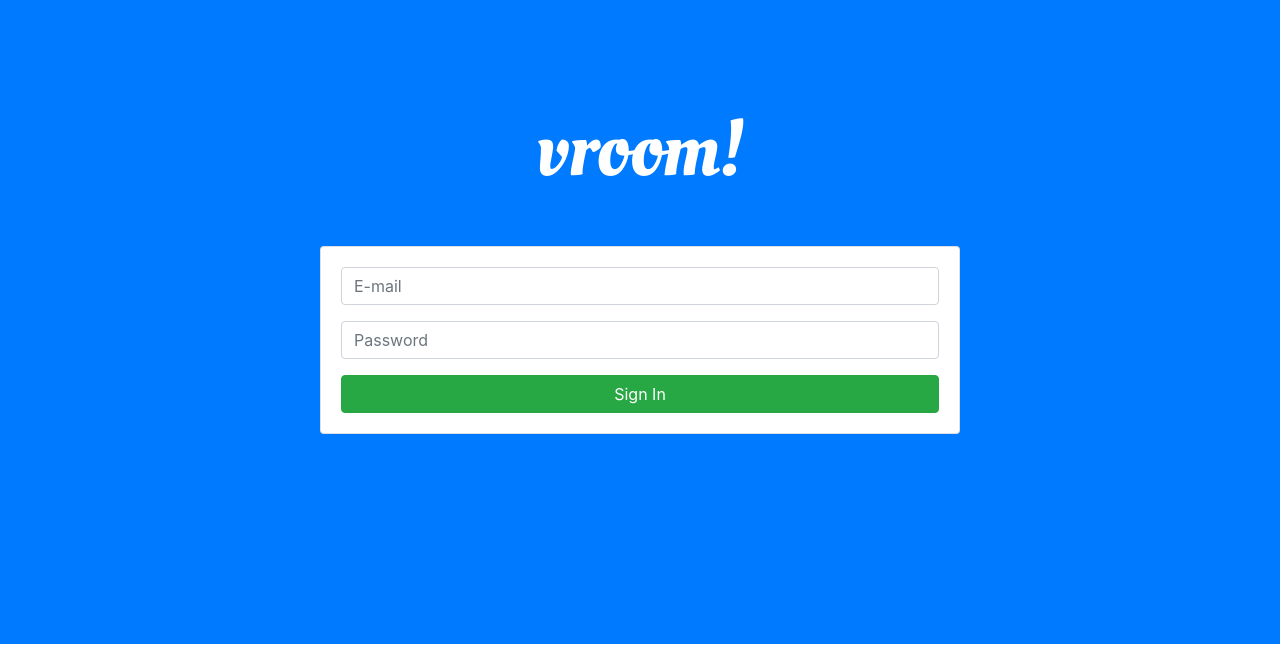
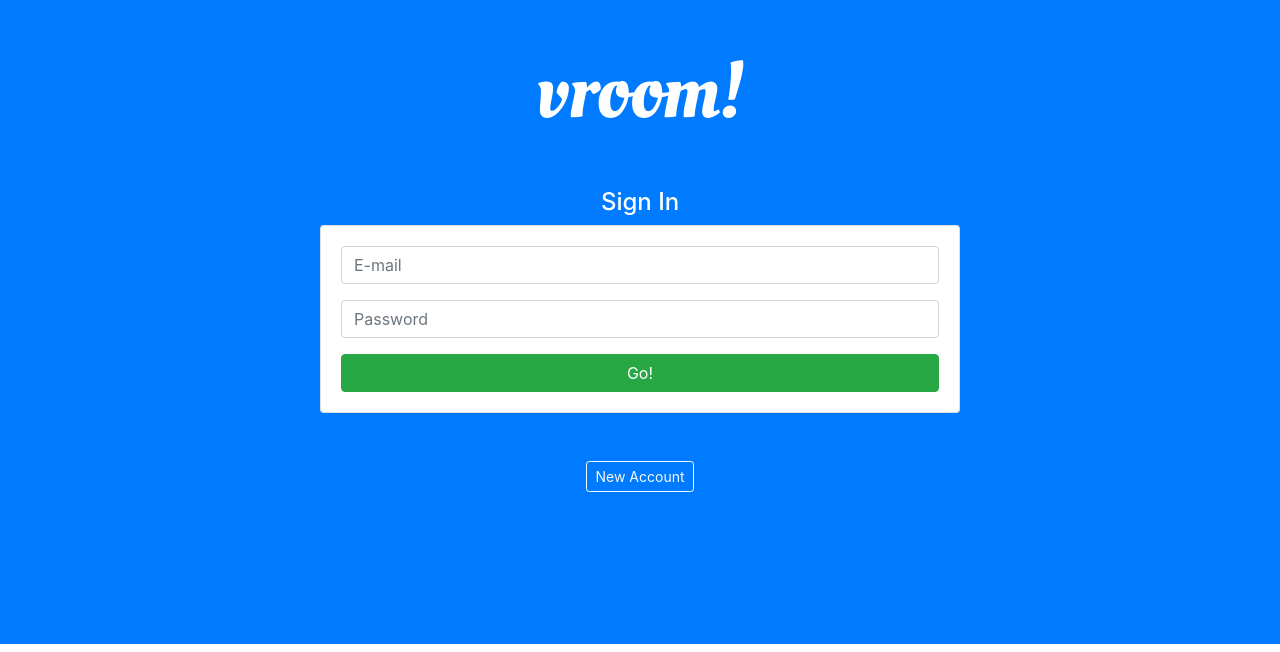
Before and after one commit to CS3345-Team-1/Vroom, a React (Create React App) app in the folder react-ui/: page / in a window 1280 px wide. Shown: the part 156-808 px from the top of the page. Built offline with nearby package versions, Linux system fonts and the light colour scheme.

Commit message:
new account registration

```diff
--- a/react-ui/src/api/api.js
+++ b/react-ui/src/api/api.js
@@ -1,8 +1,10 @@
 import axios from 'axios'
+
+import { AXIOS_BASE_URL } from '../config'
 
 export class Api {
 
-    url = 'https://db-gui-vroom.herokuapp.com/api'
+    url = AXIOS_BASE_URL
 
     config = {}
 
@@ -32,4 +34,16 @@ export class Api {
         })
     }
 
+    register(userID, email, password, firstName, lastName) {
+        return new Promise((resolve, reject) => {
+            console.log(userID + '\n' + email + '\n' + password + '\n' + firstName + '\n' + lastName)
+            axios.post(`${this.url}/postuserbody`, {userID: userID, firstName: firstName, lastName: lastName, email: email, password: password})
+                .then(x => resolve(x.data))
+                .catch(e => {
+                alert(e)
+                reject()
+            })
+        })
+    }
+
 }
--- a/react-ui/src/app.css
+++ b/react-ui/src/app.css
@@ -151,12 +151,18 @@
 
 }
 
-#sign-on-form {
+.sign-on-form {
     width: 50vw;
 }
 
 @media only screen and (max-width: 1000px) {
-    #sign-on-form {
+    .sign-on-form {
         width: 90vw;
     }
 }
+
+.sign-on-carousel {
+    display: flex;
+    flex-direction: column;
+    align-items: center;
+}
--- a/react-ui/src/app.jsx
+++ b/react-ui/src/app.jsx
@@ -20,6 +20,7 @@ import { ROUTES } from './routes'
 import {User} from './models/user'
 import {Meeting} from './models/meeting'
 import { Api } from './api/api'
+import { LOCAL_STORAGE_KEY } from './config'
 
 // GLOBAL KEY FOR LOCAL STORAGE
 const LOCAL_STORAGE_KEY_M = 'vroom.meetings'
@@ -29,7 +30,6 @@ const LOCAL_STORAGE_KEY_G = 'vroom.groups'
 // const express = require('express')
 // const server = express()
 
-const LOCAL_STORAGE_KEY_USER = 'vroom.authenticatedUser'
 
 const App = () => {
 
--- a/react-ui/src/components/navBar.jsx
+++ b/react-ui/src/components/navBar.jsx
@@ -2,10 +2,9 @@ import React, {useEffect, useState} from 'react'
 
 import * as BS from 'react-bootstrap'
 import * as Icon from 'react-bootstrap-icons'
-import {useHistory} from 'react-router-dom'
+import { useHistory } from 'react-router-dom'
 
-
-const LOCAL_STORAGE_KEY_USER = 'vroom.authenticatedUser'
+import { LOCAL_STORAGE_KEY } from '../config'
 
 const NavBar = (props) => {
     // const { url } = useParams()
@@ -13,13 +12,13 @@ const NavBar = (props) => {
     const history = useHistory()
 
     useEffect(() => {
-        const authUser = localStorage.getItem(LOCAL_STORAGE_KEY_USER)
-        if (!authUser || authUser === 'undefined')
+        const authUser = localStorage.getItem(LOCAL_STORAGE_KEY)
+        if (!authUser || authUser === 'undefined' || authUser === 'null')
             history.push('/')
     }, [])
 
     const handleLogout = () => {
-        localStorage.removeItem(LOCAL_STORAGE_KEY_USER)
+        localStorage.removeItem(LOCAL_STORAGE_KEY)
         history.push('/')
     }
 
--- a/react-ui/src/components/signOn.jsx
+++ b/react-ui/src/components/signOn.jsx
@@ -3,51 +3,95 @@ import { useHistory } from 'react-router-dom'
 
 import * as BS from 'react-bootstrap'
 import { Api } from '../api/api'
+import { v4 as uuidv4 } from 'uuid'
 
-const LOCAL_STORAGE_KEY_USER = 'vroom.authenticatedUser'
+import { LOCAL_STORAGE_KEY } from '../config'
+import {User} from '../models/user'
+
 
 const SignOn = (props) => {
 
     const api = new Api()
 
     const [invalid, setInvalid] = useState(false)
-    const [user, setUser] = useState()
+    const [user, setUser] = useState(localStorage.getItem(LOCAL_STORAGE_KEY))
     const history = useHistory()
 
     const emailRef = useRef()
     const passRef = useRef()
 
+    const newEmailRef = useRef()
+    const newPasswordRef = useRef()
+    const newFirstNameRef = useRef()
+    const newLastNameRef = useRef()
+
+
+    const carouselRef = useRef()
+
     useEffect(() => {
-        const authUser = localStorage.getItem(LOCAL_STORAGE_KEY_USER)
-        if (authUser && authUser !== 'undefined') {
+        const authUser = localStorage.getItem(LOCAL_STORAGE_KEY)
+        console.log(authUser)
+        if (authUser && authUser !== 'null' && authUser !== 'undefined')
             history.push('/home')
-        }
     }, [])
 
     useEffect(() => {
-        localStorage.setItem(LOCAL_STORAGE_KEY_USER, JSON.stringify(user))
+        localStorage.setItem(LOCAL_STORAGE_KEY, user)
     }, [user])
+
 
     const handleSignOn = () => {
         const email = emailRef.current.value
         const password = passRef.current.value
+
+        console.log(email + ", " + password)
+
         api.authenticate(email, password).then(x => {
             if (x === -1)
                 setInvalid(true)
             else {
                 setInvalid(false)
-                setUser({userid: x})
+                setUser(x)
                 history.push('/home')
             }
         })
 
     }
 
+    const handleSignUp = () => {
+        const userID = uuidv4()
+        const first = newFirstNameRef.current.value
+        const last = newLastNameRef.current.value
+        const email = newEmailRef.current.value
+        const password = newPasswordRef.current.value
+
+        console.log('IN THE REACT FUNC')
+
+        console.log(userID + '\n' + email + '\n' + password + '\n' + first + '\n' + last)
+
+
+        api.register(userID,email,password,first,last).then(x => {
+            setUser(userID)
+            history.push('/home')
+        })
+    }
+
     return (
         <div id='sign-on' class="p-3 mb-2 bg-primary text-white">
             <h1 className='sign-on-logo'>vroom!</h1>
-            <div id='sign-on-form'>
-                <BS.Card>
+            <BS.Carousel
+                interval={null}
+                wrap={false}
+                controls={false}
+                indicators={false}
+                keyboard={false}
+                fade={true}
+                ref={carouselRef}
+            >
+                <BS.Carousel.Item>
+                    <div className='sign-on-carousel'>
+                        <h4>Sign In</h4>
+                        <BS.Card className='sign-on-form'>
                             <BS.Card.Body>
                                 {invalid ? <BS.Alert variant='danger'>Invalid E-mail or Password</BS.Alert> : null}
                                 <BS.Form>
@@ -59,12 +103,53 @@ const SignOn = (props) => {
                                         <BS.Form.Control type="password" placeholder="Password" ref={passRef} />
                                     </BS.Form.Group>
                                     <BS.Button variant="success" onClick={handleSignOn} type='button' block>
-                                Sign In
+                                        Go!
                                     </BS.Button>
                                 </BS.Form>
                             </BS.Card.Body>
                         </BS.Card>
+                        <BS.Button variant='outline-light' className='mt-5' size='sm' onClick={() => carouselRef.current.next()}>
+                            New Account
+                        </BS.Button>
                     </div>
+                </BS.Carousel.Item>
+                <BS.Carousel.Item>
+                    <div className='sign-on-carousel'>
+                        <h4>Sign Up</h4>
+                        <BS.Card className='sign-on-form'>
+                            <BS.Card.Body>
+                                {invalid ? <BS.Alert variant='danger'>Invalid E-mail or Password</BS.Alert> : null}
+                                <BS.Form>
+                                    <BS.Row>
+                                        <BS.Col>
+                                            <BS.Form.Group controlId="formBasicFirstName">
+                                                <BS.Form.Control type="test" placeholder="First Name" ref={newFirstNameRef} />
+                                            </BS.Form.Group>
+                                        </BS.Col>
+                                        <BS.Col>
+                                            <BS.Form.Group controlId="formBasicLastName">
+                                                <BS.Form.Control type="test" placeholder="Last Name" ref={newLastNameRef} />
+                                            </BS.Form.Group>
+                                        </BS.Col>
+                                    </BS.Row>
+                                    <BS.Form.Group controlId="formBasicEmail">
+                                        <BS.Form.Control type="email" placeholder="E-mail" ref={newEmailRef} />
+                                    </BS.Form.Group>
+                                    <BS.Form.Group controlId="formBasicPassword">
+                                        <BS.Form.Control type="password" placeholder="Password" ref={newPasswordRef} />
+                                    </BS.Form.Group>
+                                    <BS.Button variant="success" type='button' onClick={handleSignUp} block>
+                                        Register
+                                    </BS.Button>
+                                </BS.Form>
+                            </BS.Card.Body>
+                        </BS.Card>
+                        <BS.Button variant='outline-light' className='mt-5' size='sm' onClick={() => carouselRef.current.prev()}>
+                            Existing Account
+                        </BS.Button>
+                    </div>
+                </BS.Carousel.Item>
+            </BS.Carousel>
         </div>
     )
 }
--- /dev/null
+++ b/react-ui/src/config.js
@@ -0,0 +1,4 @@
+export const LOCAL_STORAGE_KEY = '8934e669-be3a-4bf4-87b3-c96e9188d568'
+
+// export const AXIOS_BASE_URL = 'https://db-gui-vroom.herokuapp.com/api'
+export const AXIOS_BASE_URL = 'http://localhost:3306/api'
```
Also changed, not shown: 1 other file (tests, documents, lock files or other folders). Lines whose indentation alone changed are shown as unchanged.
